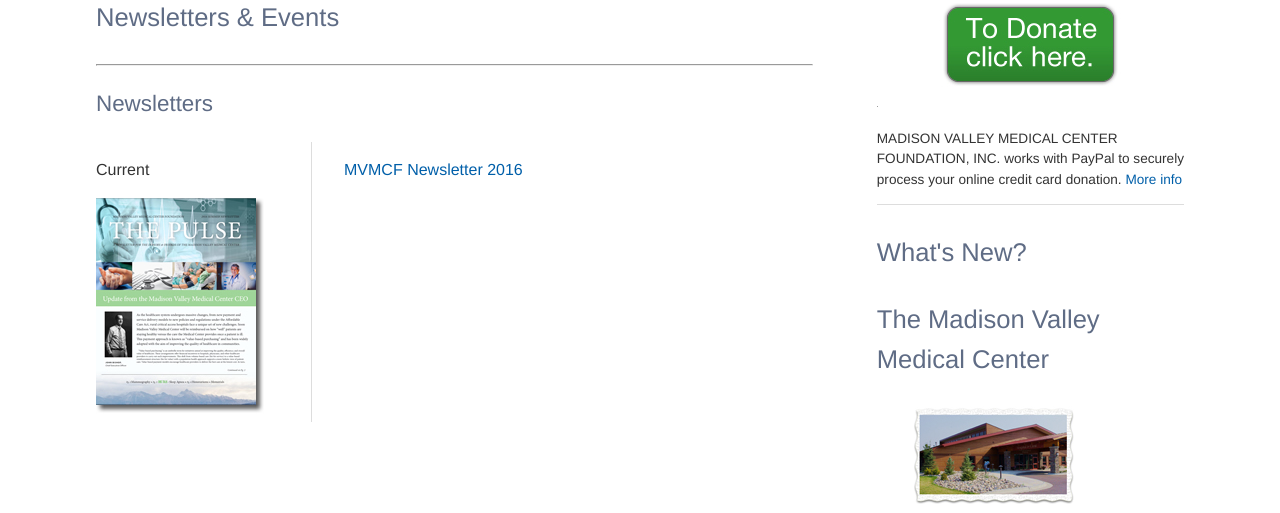
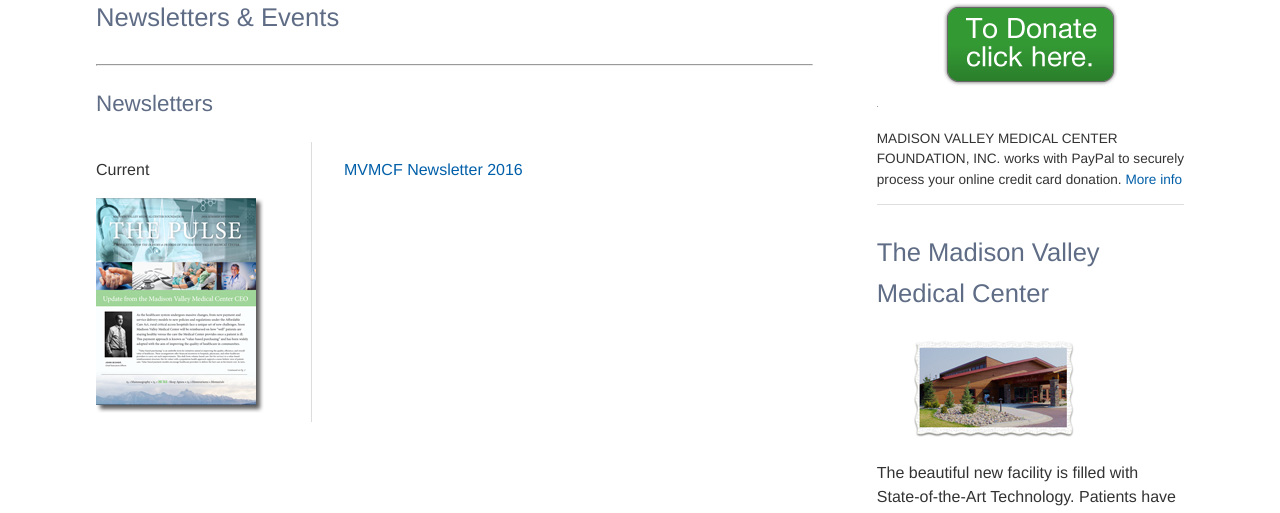
Before and after one commit to polarbeardesign/mvmcf, a PHP site: page /news_events.php in a window 1280 px wide. Shown: the part 442-955 px from the top of the page. Run offline with PHP 8.4, Linux system fonts and the light colour scheme.

Commit message:
removed more sidebar item

```diff
--- a/news_events.php
+++ b/news_events.php
@@ -49,9 +49,6 @@
 
       <?php include("sb_donate.php"); ?>
 
-      <h1>What's New?</h1>
-
-
       <?php include("sb_mvmc.php"); ?>
   </section>
 </section>
```
